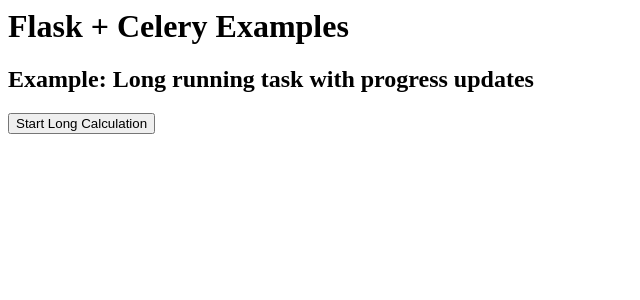
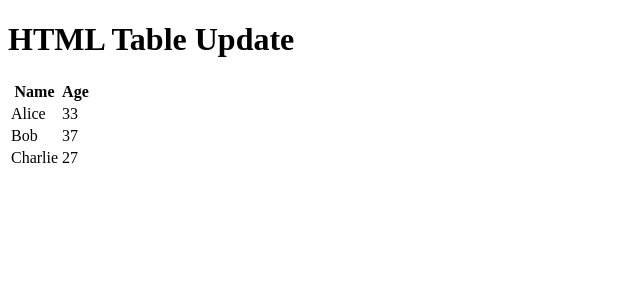
Before and after one commit to Tserewara/async_workload, a Flask app: page / in a window 1280 px wide. Shown: the top 300 px of the page, without its empty margins (0-640 px from the left). Run offline with Flask 3, Linux system fonts and the light colour scheme; some libraries are stand-ins or nearby versions.

Commit message:
feat: ensure results are updated in real time with server-sent events

```diff
--- /dev/null
+++ b/app.py
@@ -0,0 +1,63 @@
+import json
+from datetime import datetime
+import time
+
+from flask import Flask, render_template, Response
+
+app = Flask(__name__)
+
+
+# app.config['CELERY_BROKER_URL'] = 'amqp://guest:guest@localhost:5672//'
+# app.config['CELERY_RESULT_BACKEND'] = 'redis://localhost:6379/0'
+#
+# app.config.from_mapping(
+#     CELERY=dict(
+#         broker_url='amqp://guest:guest@localhost:5672//',
+#         result_backend='redis://localhost:6379/0',
+#         task_ignore_result=True,
+#     ),
+# )
+# celery_app = celery_init_app(app)
+
+
+def process_names(names):
+    for name, birthdate in names:
+        age = calculate_age(birthdate)
+        yield {
+            "name": name,
+            "age": age
+        }
+        time.sleep(3)  # Simulating a long-running task
+
+
+@app.route('/')
+def index():
+    return render_template('index.html')
+
+
+@app.route('/update_table')
+def update_table():
+    names = [('Alice', '1990-05-15'), ('Bob', '1985-12-25'), ('Charlie', '1995-09-10')]
+
+    def generate():
+        for row in process_names(names):
+            yield f"data: {json.dumps(row)}\n\n"
+        yield "data: finished\n\n"
+
+    return Response(generate(), mimetype='text/event-stream')
+
+
+def calculate_age(birthdate):
+    birthdate = datetime.strptime(birthdate, '%Y-%m-%d').date()
+    today = datetime.now().date()
+    age = today.year - birthdate.year
+
+    # Check if the birthday has already occurred this year
+    if today.month < birthdate.month or (today.month == birthdate.month and today.day < birthdate.day):
+        age -= 1
+
+    return age
+
+
+if __name__ == '__main__':
+    app.run(debug=True)
--- a/main.py
+++ /dev/null
@@ -1,89 +0,0 @@
-# Thanks to Miguel Grinberg
-# https://blog.miguelgrinberg.com/post/using-celery-with-flask
-import random
-import time
-
-from flask import Flask, jsonify, url_for, request, render_template
-
-from celery_app import celery_init_app
-
-
-app = Flask(__name__)
-app.config['CELERY_BROKER_URL'] = 'amqp://guest:guest@localhost:5672//'
-app.config['CELERY_RESULT_BACKEND'] = 'redis://localhost:6379/0'
-
-app.config.from_mapping(
-    CELERY=dict(
-        broker_url='amqp://guest:guest@localhost:5672//',
-        result_backend='redis://localhost:6379/0',
-        task_ignore_result=True,
-    ),
-)
-celery_app = celery_init_app(app)
-
-
-@celery_app.task(bind=True)
-def long_task(self):
-    """Background task that runs a long function with progress reports."""
-    verb = ['Starting up', 'Booting', 'Repairing', 'Loading', 'Checking']
-    adjective = ['master', 'radiant', 'silent', 'harmonic', 'fast']
-    noun = ['solar array', 'particle reshaper', 'cosmic ray', 'orbiter', 'bit']
-    message = ''
-    total = random.randint(10, 50)
-
-    for i in range(total):
-        if not message or random.random() < 0.25:
-            message = '{0} {1} {2}...'.format(random.choice(verb), random.choice(adjective), random.choice(noun))
-
-        self.update_state(state='PROGRESS', meta={'current': i, 'total': total, 'status': message})
-
-        time.sleep(1)
-
-    return {'current': 100, 'total': 100, 'status': 'Task completed!', 'result': 42}
-
-
-@app.route('/longtask', methods=['POST'])
-def longtask():
-    task = long_task.apply_async()
-    return jsonify({}), 202, {'Location': url_for('taskstatus', task_id=task.id)}
-
-
-@app.route('/status/<task_id>')
-def taskstatus(task_id):
-    task = long_task.AsyncResult(task_id)
-    if task.state == 'PENDING':
-        # job did not start yet
-        response = {
-            'state': task.state,
-            'current': 0,
-            'total': 1,
-            'status': 'Pending...'
-        }
-    elif task.state != 'FAILURE':
-        response = {
-            'state': task.state,
-            'current': task.info.get('current', 0),
-            'total': task.info.get('total', 1),
-            'status': task.info.get('status', '')
-        }
-        if 'result' in task.info:
-            response['result'] = task.info['result']
-    else:
-        # something went wrong in the background job
-        response = {
-            'state': task.state,
-            'current': 1,
-            'total': 1,
-            'status': str(task.info),  # this is the exception raised
-        }
-    return jsonify(response)
-
-
-@app.route('/', methods=['GET', 'POST'])
-def index():
-    if request.method == 'GET':
-        return render_template('index.html')
-
-
-if __name__ == '__main__':
-    app.run(debug=True)
--- a/templates/index.html
+++ b/templates/index.html
@@ -1,76 +1,34 @@
+<!DOCTYPE html>
 <html>
-  <head>
-    <title>Flask + Celery Examples</title>
-    <style>
-        .progress {
-            width: 100%;
-            text-align: center;
-        }
-    </style>
-  </head>
-  <body>
-    <h1>Flask + Celery Examples</h1>
-    <h2>Example: Long running task with progress updates</h2>
-    <!--<button onclick="start_long_task();">Start Long Calculation</button><br><br>-->
-    <button id="start-bg-job">Start Long Calculation</button><br><br>
-    <div id="progress"></div>
+<head>
+    <title>HTML Table Update</title>
+</head>
+<body>
+    <h1>HTML Table Update</h1>
+    <table id="myTable">
+        <thead>
+            <tr>
+                <th>Name</th>
+                <th>Age</th>
+            </tr>
+        </thead>
+        <tbody>
+            <!-- Rows will be dynamically added here -->
+        </tbody>
+    </table>
 
-    <script src="//cdnjs.cloudflare.com/ajax/libs/nanobar/0.2.1/nanobar.min.js"></script>
-    <script src="//cdnjs.cloudflare.com/ajax/libs/jquery/2.1.3/jquery.min.js"></script>
     <script>
-        function start_long_task() {
-            // add task status elements
-            div = $('<div class="progress"><div></div><div>0%</div><div>...</div><div>&nbsp;</div></div><hr>');
-            $('#progress').append(div);
-
-            // create a progress bar
-            var nanobar = new Nanobar({
-                bg: '#44f',
-                target: div[0].childNodes[0]
-            });
-
-            // send ajax POST request to start background job
-            $.ajax({
-                type: 'POST',
-                url: '/longtask',
-                success: function(data, status, request) {
-                    status_url = request.getResponseHeader('Location');
-                    update_progress(status_url, nanobar, div[0]);
-                },
-                error: function() {
-                    alert('Unexpected error');
-                }
-            });
-        }
-        function update_progress(status_url, nanobar, status_div) {
-            // send GET request to status URL
-            $.getJSON(status_url, function(data) {
-                // update UI
-                percent = parseInt(data['current'] * 100 / data['total']);
-                nanobar.go(percent);
-                $(status_div.childNodes[1]).text(percent + '%');
-                $(status_div.childNodes[2]).text(data['status']);
-                if (data['state'] != 'PENDING' && data['state'] != 'PROGRESS') {
-                    if ('result' in data) {
-                        // show result
-                        $(status_div.childNodes[3]).text('Result: ' + data['result']);
-                    }
-                    else {
-                        // something unexpected happened
-                        $(status_div.childNodes[3]).text('Result: ' + data['state']);
-                    }
-                }
-                else {
-                    // rerun in 2 seconds
-                    setTimeout(function() {
-                        update_progress(status_url, nanobar, status_div);
-                    }, 2000);
-                }
-            });
-        }
-        $(function() {
-            $('#start-bg-job').click(start_long_task);
-        });
+        var source = new EventSource("/update_table");
+        source.onmessage = function(event) {
+            if (event.data === "finished") {
+                source.close()
+                return
+            }
+            console.log("EVENTO:", event.data)
+            let person = JSON.parse(event.data)
+            let row = `<tr><td>${person.name}</td><td>${person.age}</td></tr>`
+            document.getElementById("myTable").getElementsByTagName("tbody")[0].innerHTML += row
+        };
     </script>
-  </body>
+</body>
 </html>
```
Also changed, not shown: templates/real_time_update.html (deleted, +0 -22 lines).
